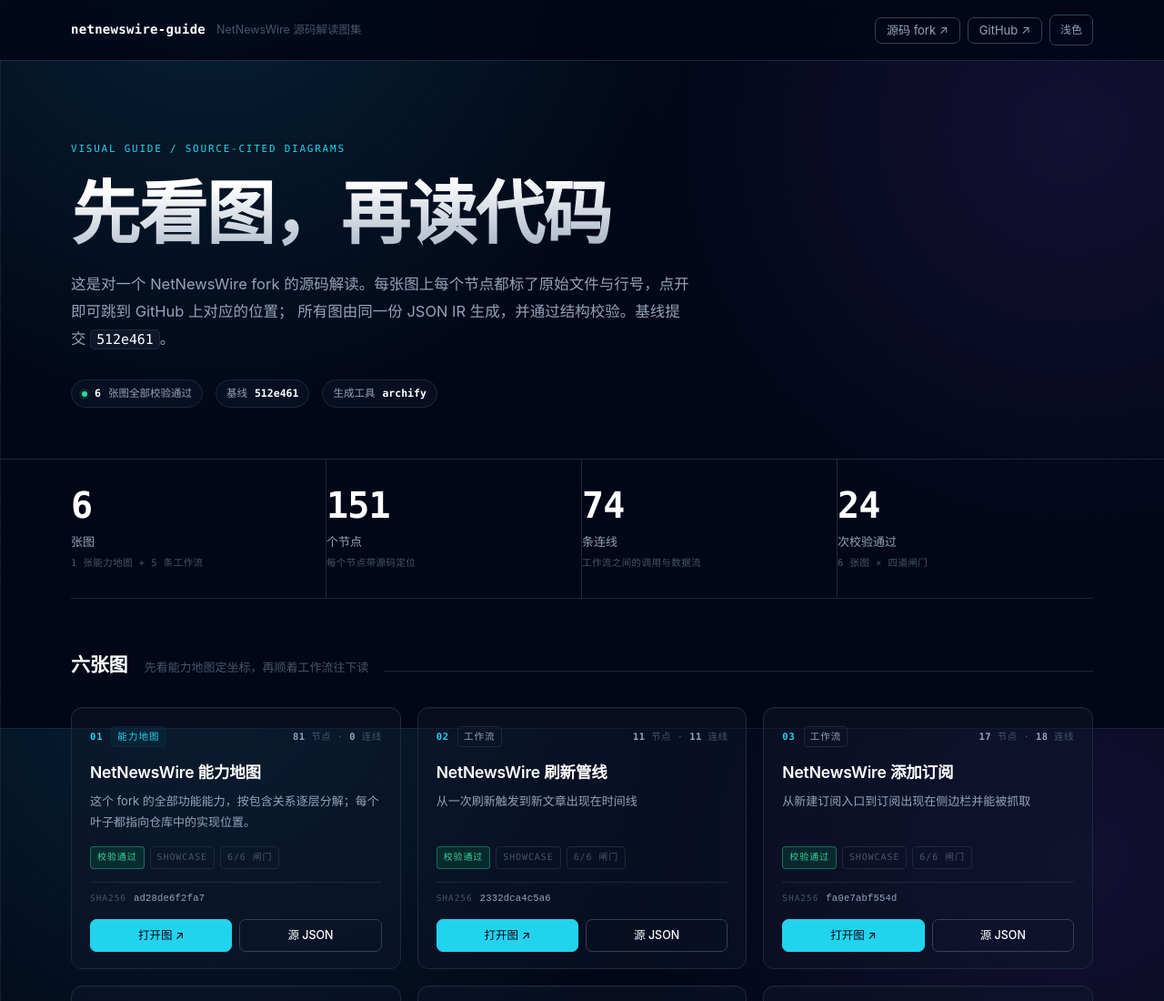
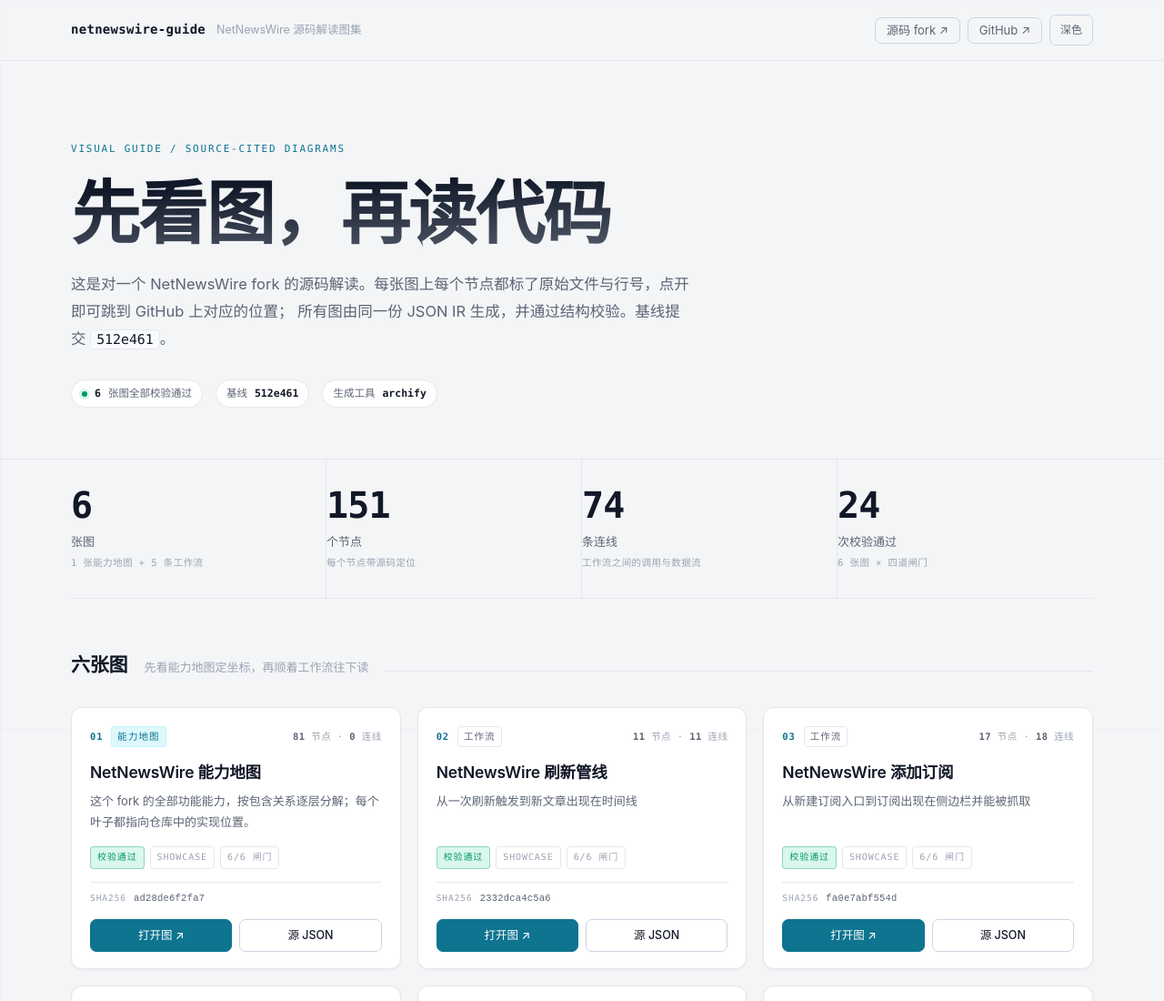
Before and after one commit to elonwoo/netnewswire-guide, a plain HTML site: page index.html in a window 1280 px wide. Shown: the top 1100 px of the page at 91% size. Drawn offline with Linux system fonts and the light colour scheme.

Commit message:
feat(site): default to light theme and add bilingual README

```diff
--- a/index.html
+++ b/index.html
@@ -217,6 +217,13 @@
     .metric:nth-child(1),.metric:nth-child(3){border-right:1px solid var(--line)}
   }
 </style>
+<script>
+(function () {
+  var stored;
+  try { stored = localStorage.getItem('nnw-guide-theme'); } catch (e) {}
+  if (stored !== 'dark') { document.documentElement.setAttribute('data-theme', 'light'); }
+})();
+</script>
 </head>
 <body>
 
@@ -448,7 +455,6 @@
     btn.textContent = light ? '深色' : '浅色';
     btn.setAttribute('aria-label', light ? '切换到深色主题' : '切换到浅色主题');
   }
-  try { if (localStorage.getItem('nnw-guide-theme') === 'light') { root.setAttribute('data-theme', 'light'); } } catch (e) {}
   label();
   btn.addEventListener('click', function () {
     var light = root.getAttribute('data-theme') === 'light';
```
Also changed, not shown: 2 other files.
